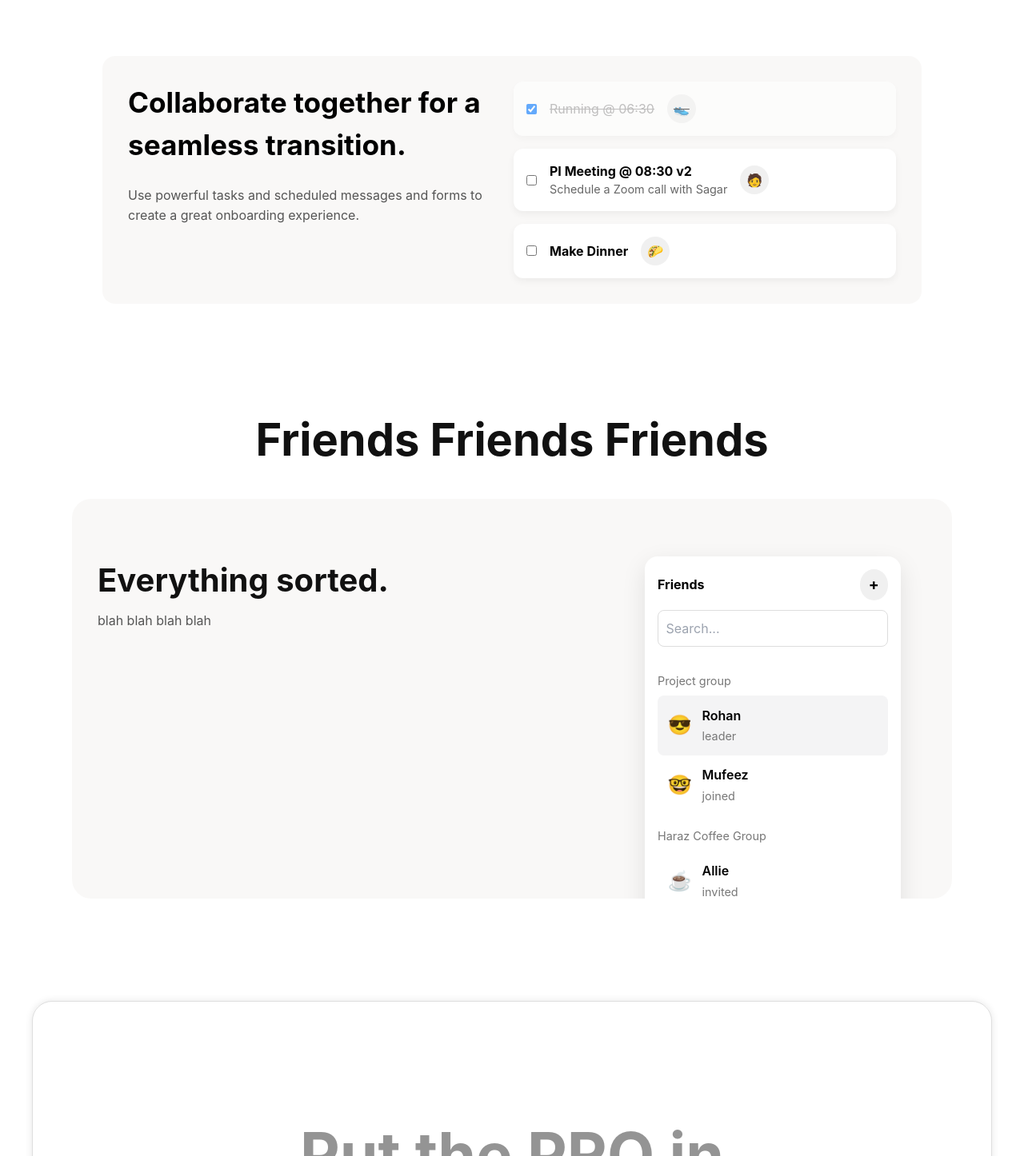
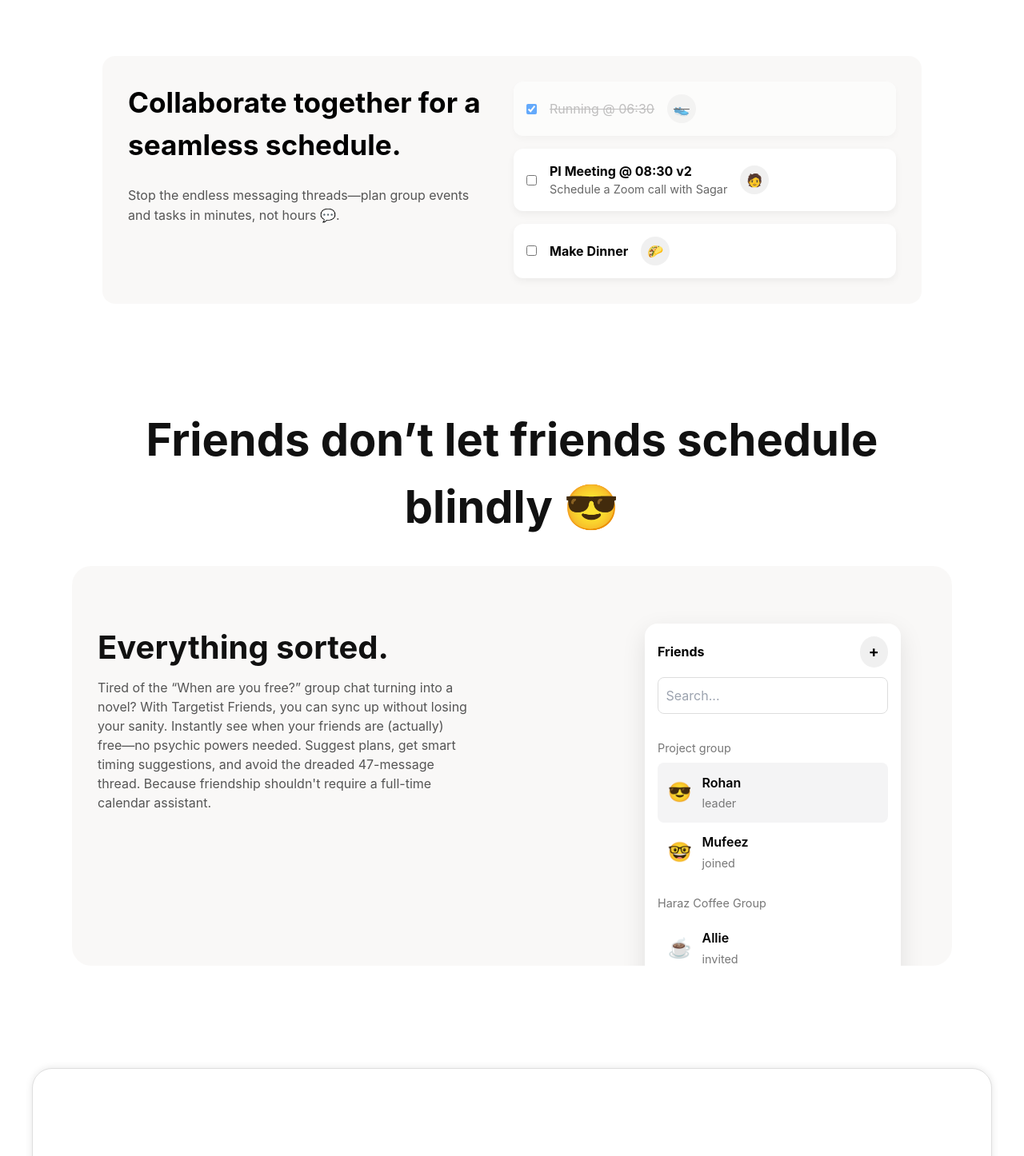
Before and after one commit to Targetistusa/web, a React (Create React App) app: page / in a window 1280 px wide. Shown: the part 2404-3850 px from the top of the page at 80% size. Built offline with nearby package versions, Linux system fonts and the light colour scheme.

Commit message:
txt done

```diff
--- a/src/components/DocSection.tsx
+++ b/src/components/DocSection.tsx
@@ -5,12 +5,12 @@ const DocumentsSection: React.FC = () => {
   return (
     <div className="documents-section">
       <div className="documents-content">
-        <h1 className="documents-heading">Friends Friends Friends</h1>
+        <h1 className="documents-heading">Friends don’t let friends schedule blindly 😎 </h1>
         <div className="documents-card">
           <div className="documents-info">
             <h3 className="documents-subtitle">Everything sorted.</h3>
             <p className="documents-description">
-              blah blah blah blah
+            Tired of the “When are you free?” group chat turning into a novel? With Targetist Friends, you can sync up without losing your sanity. Instantly see when your friends are (actually) free—no psychic powers needed. Suggest plans, get smart timing suggestions, and avoid the dreaded 47-message thread. Because friendship shouldn't require a full-time calendar assistant.
             </p>
           </div>
 
@@ -50,15 +50,15 @@ const DocumentsSection: React.FC = () => {
             <div className="document-item">
               <span className="document-icon">🏠</span>
               <div>
-                <p className="doc-title">Facilities Management</p>
-                <p className="doc-date">2022-03-02</p>
+                <p className="doc-title">House Party</p>
+                <p className="doc-date">2024-03-02</p>
               </div>
             </div>
 
             <div className="document-item">
               <span className="document-icon">📁</span>
               <div>
-                <p className="doc-title">External Audits</p>
+                <p className="doc-title">Club meeting</p>
                 <p className="doc-date">2023-01-09</p>
               </div>
             </div>
--- a/src/components/Home.tsx
+++ b/src/components/Home.tsx
@@ -25,7 +25,7 @@ const Home: React.FC = () => {
           <h1 className="title-1">Achieving Targets Has Never</h1>
           <h1 className="title-2">Been This Easy</h1>
 
-          <div className="button-container-main">
+          <div className="button-container-main" onClick={() => window.open('https://apps.apple.com/us/app/targetist/id6523418234', '_blank')}>
             <StarBorder as="button" className="button-1" color="purple" speed="2s">
               <ShinyText className="button-txt" text="try it now!" disabled={false} speed={1} />
             </StarBorder>
--- a/src/components/Navbar.tsx
+++ b/src/components/Navbar.tsx
@@ -104,7 +104,8 @@ const Navbar = () => {
           {/* CTA Button */}
           {!isIOS && !isMobile && !isTablet && (
             <div className="navbar-cta">
-              <button className="button-download">Try Now</button>
+              <button className="button-download"
+              onClick={() => window.open('https://apps.apple.com/us/app/targetist/id6523418234', '_blank')}>Try Now</button>
             </div>
           )}
         </div>
--- a/src/components/OnboardingSection.tsx
+++ b/src/components/OnboardingSection.tsx
@@ -9,9 +9,9 @@ const OnboardingSection: React.FC = () => {
       <div className="onboarding-content">
         {/* Left Text Section */}
         <div className="onboarding-text">
-          <h2 className="onboarding-subheading">Collaborate together for a seamless transition.</h2>
+          <h2 className="onboarding-subheading">Collaborate together for a seamless schedule.</h2>
           <p className="onboarding-paragraph">
-            Use powerful tasks and scheduled messages and forms to create a great onboarding experience.
+            Stop the endless messaging threads—plan group events and tasks in minutes, not hours 💬.
           </p>
         </div>
 
--- a/src/components/StudentsInfo.tsx
+++ b/src/components/StudentsInfo.tsx
@@ -53,7 +53,7 @@ const StudentsInfo: React.FC = () => {
               muted
               playsInline
             >
-              <source src={require("../assets/complete.mp4")} type="video/mp4" />
+              <source src={require("../assets/Complete2.mp4")} type="video/mp4" />
               Your browser does not support the video tag.
             </video>
           </div>
--- a/src/components/calLine.tsx
+++ b/src/components/calLine.tsx
@@ -18,7 +18,7 @@ const Cal: React.FC = () => {
             Targetist's smart scheduling system manages your calendar automatically and optimizes your time.
           </p>
           <div className="button-container">
-            <button className="app-store-button"> App Store </button>
+            <button className="app-store-button" onClick={() => window.open('https://apps.apple.com/us/app/targetist/id6523418234', '_blank')}> App Store </button>
           </div>
         </div>
 
```
Also changed, not shown: 1 other file (tests, documents, lock files or other folders).
